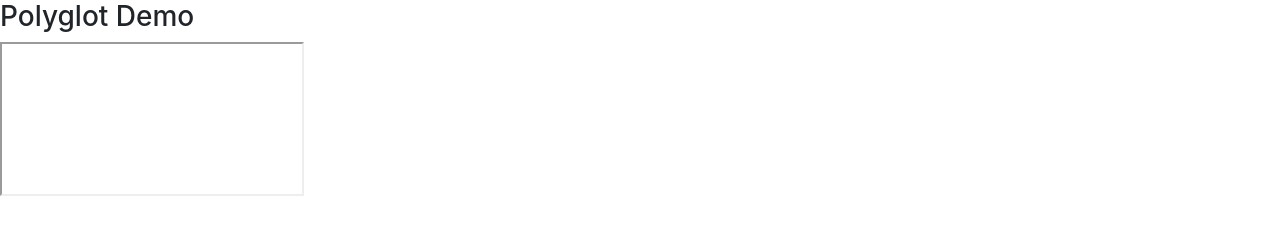
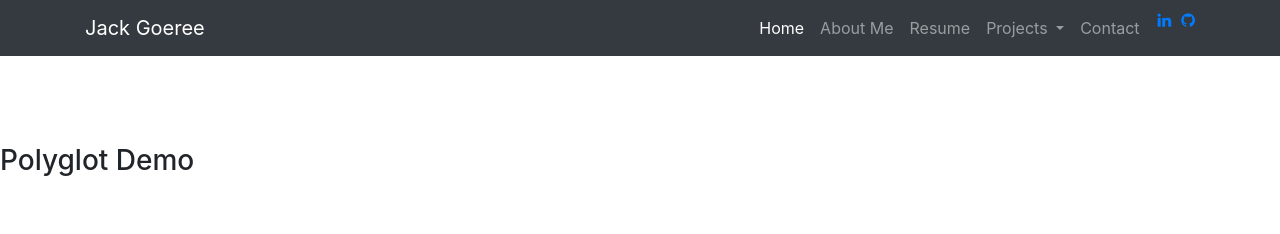
Before and after one commit to JackGoeree/JackGoeree.github.io, a plain HTML site: page polyglot.html in a window 1280 px wide. Drawn offline with nearby package versions, Linux system fonts and the light colour scheme.

Commit message:
Polyglot integration

```diff
--- a/polyglot.html
+++ b/polyglot.html
@@ -15,7 +15,62 @@
     <title>Polyglot</title>
   </head>
   <body>
-<h3>Polyglot Demo</h3>
-<iframe src="polyglot/index.html"></iframe>
+    <nav class="navbar fixed-top navbar-expand-lg navbar-dark bg-dark">
+      <div class="container">
+        <a class="navbar-brand" href="index.html">Jack Goeree</a>
+        <button class="navbar-toggler" type="button" data-toggle="collapse" data-target="#navbarSupportedContent" aria-controls="navbarSupportedContent" aria-expanded="false" aria-label="Toggle navigation">
+          <span class="navbar-toggler-icon"></span>
+        </button>
+
+        <div class="collapse navbar-collapse" id="navbarSupportedContent">
+          <ul class="navbar-nav ml-auto">
+            <li class="nav-item active">
+              <a class="nav-link" href="index.html">Home <span class="sr-only">(current)</span></a>
+            </li>
+            <li class="nav-item">
+              <a class="nav-link" href="index.html#about">About Me</a>
+            </li>
+            <li class="nav-item">
+              <a class="nav-link" href="Resume - Jack Goeree.pdf" target="_blank">Resume</a>
+            </li>
+            <li class="nav-item dropdown">
+              <a class="nav-link dropdown-toggle" href="#" id="navbarDropdown" role="button" data-toggle="dropdown" aria-haspopup="true" aria-expanded="false">
+                Projects
+              </a>
+              <div class="dropdown-menu" aria-labelledby="navbarDropdown">
+                <a class="dropdown-item" href="polyglot.html">Polyglot</a>
+              </div>
+            </li>
+            <li class="nav-item">
+              <a class="nav-link" href="index.html#contact">Contact</a>
+            </li>
+            <li class="nav-item">
+              <a itemprop="sameAs" href="https://www.linkedin.com/in/JackGoeree" target="_blank" rel="noopener" style="padding-left: 10px;">
+                <i class='fa fa-linkedin'>
+                </i>
+              </a>
+            </li>
+            <li class="nav-item">
+              <a itemprop="sameAs" href="https://github.com/JackGoeree" target="_blank" rel="noopener" style="padding-left: 10px;">
+                <i class='fa fa-github'>
+                </i>
+              </a>
+            </li>
+            <!--<li class="nav-item">
+              <a class="nav-link disabled" href="#">Disabled</a>
+            </li>-->
+          </ul>
+          <!--<form class="form-inline my-2 my-lg-0">
+            <input class="form-control mr-sm-2" type="search" placeholder="Search" aria-label="Search">
+            <button class="btn btn-outline-success my-2 my-sm-0" type="submit">Search</button>
+          </form>-->
+        </div>
+        </div>
+      </nav>
+      <br><br><br><br><br><br>
+      <h3>Polyglot Demo</h3>
+      <div class="embed-responsive embed-responsive-4by3">
+        <iframe class="embed-responsive-item" src="polyglot/index.html"></iframe>
+</div>
   </body>
   </html>
--- a/polyglot/index.html
+++ b/polyglot/index.html
@@ -14,7 +14,7 @@
     This is a placeholder for base href that will be replaced by the value of
     the `--base-href` argument provided to `flutter build`.
   -->
-  <base href="/">
+  <base href="./">
 
   <meta charset="UTF-8">
   <meta content="IE=Edge" http-equiv="X-UA-Compatible">
```
Also changed, not shown: index.html (+3 -1 lines).
